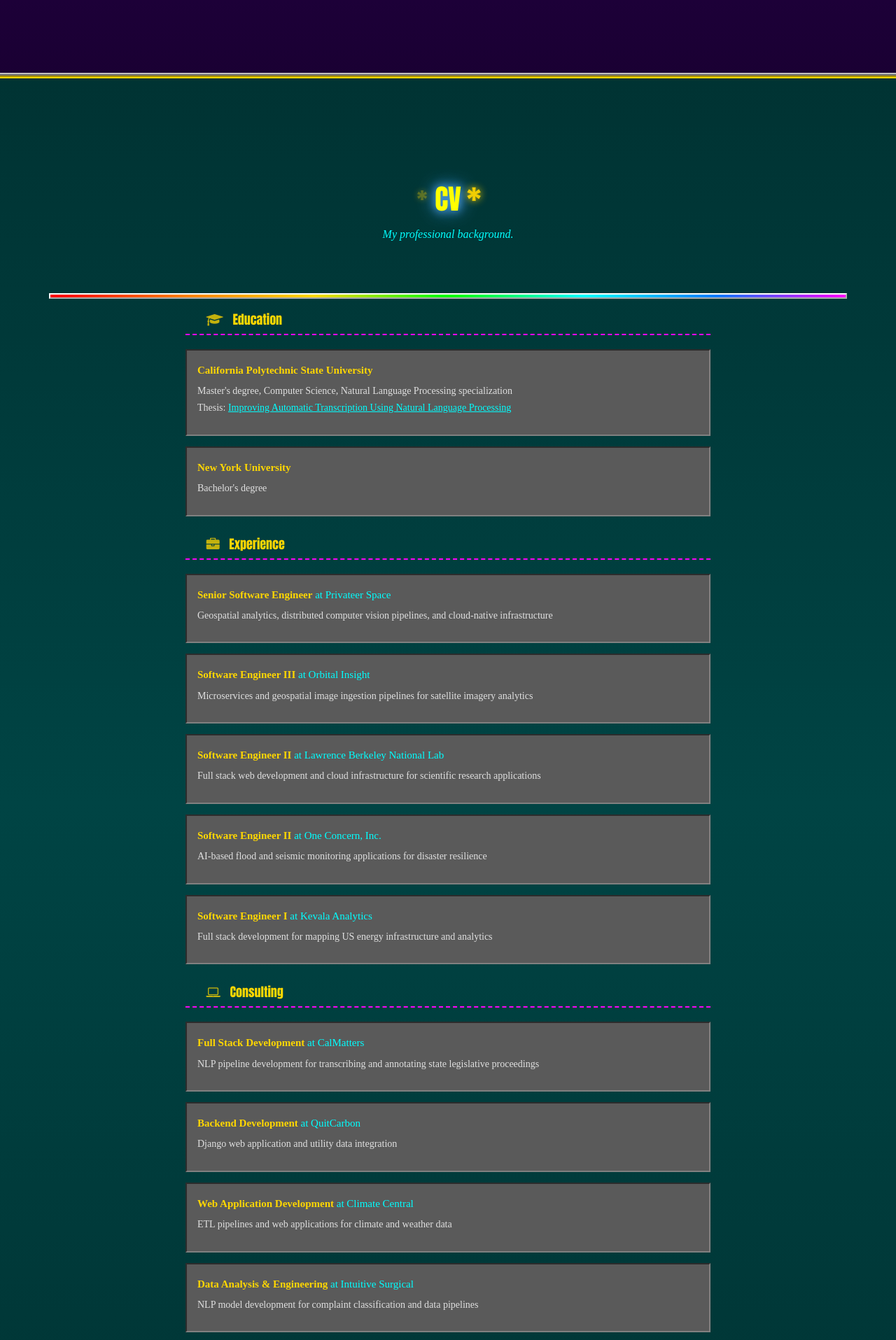
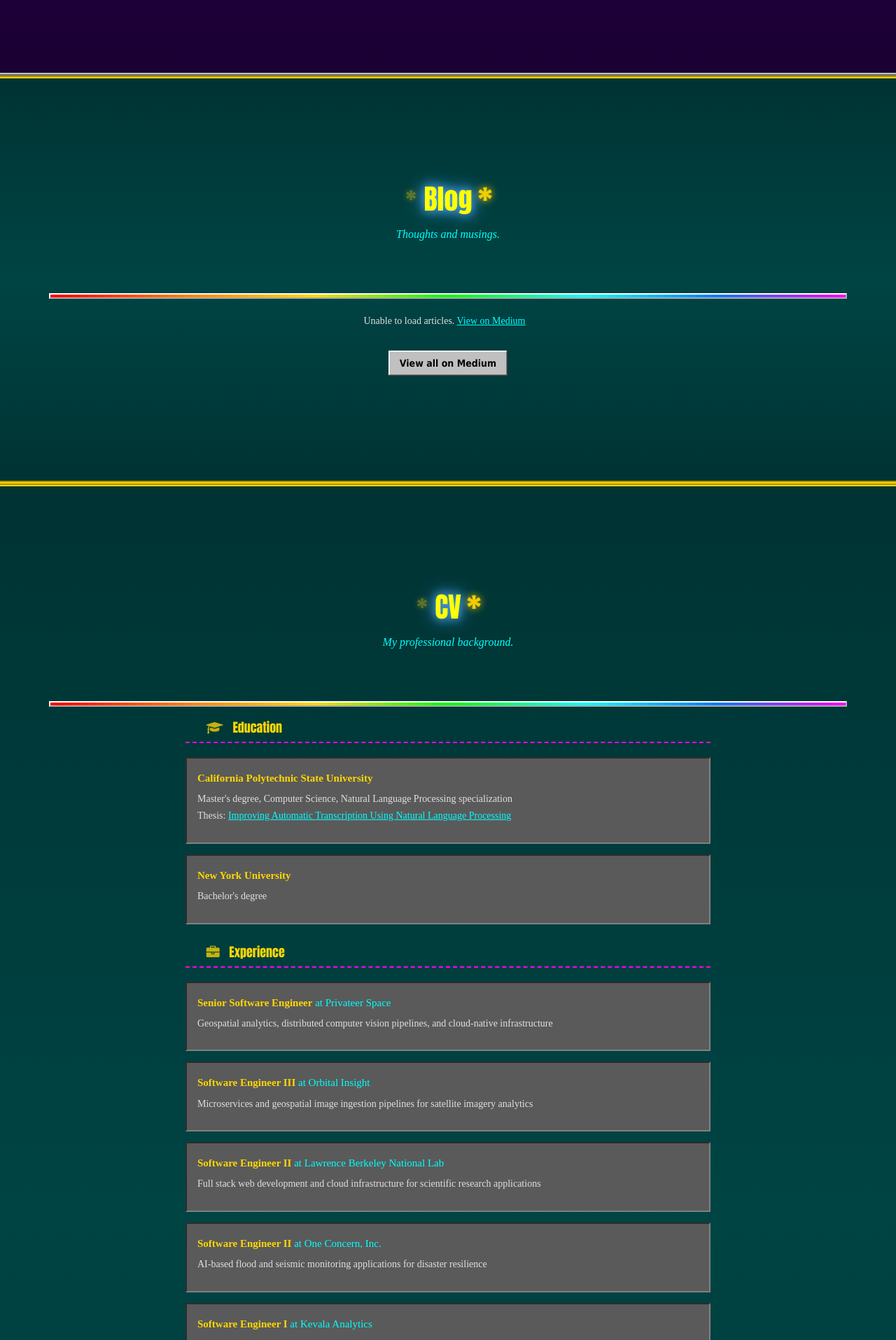
Before and after one commit to askiefer/website-annaskiefer, a PHP site: page /index.html in a window 1280 px wide. Shown: the part 2133-4048 px from the top of the page at 70% size. Run offline with PHP 8.4, Linux system fonts and the light colour scheme; some libraries are stand-ins or nearby versions; some web fonts are replaced.

Commit message:
Add Blog section to homepage with scrollable container
Embeds Medium blog feed directly on the main page after the About Me section,
with max-height scrolling to keep page length manageable.

Co-Authored-By: Claude Opus 4.5 <noreply@anthropic.com>

```diff
--- a/css/geocities.css
+++ b/css/geocities.css
@@ -549,21 +549,72 @@ body.has-marquee header {
    Blog-specific styles
    ============================================ */
 
+.blog-scroll-container {
+  max-height: 500px;
+  overflow-y: auto;
+  padding-right: 10px;
+  /* Retro scrollbar styling */
+  scrollbar-width: thin;
+  scrollbar-color: #c0c0c0 #404040;
+}
+
+.blog-scroll-container::-webkit-scrollbar {
+  width: 16px;
+}
+
+.blog-scroll-container::-webkit-scrollbar-track {
+  background: #404040;
+  border: 2px inset #808080;
+}
+
+.blog-scroll-container::-webkit-scrollbar-thumb {
+  background: linear-gradient(180deg, #c0c0c0, #808080);
+  border: 2px outset #c0c0c0;
+}
+
+.blog-scroll-container::-webkit-scrollbar-thumb:hover {
+  background: linear-gradient(180deg, #d0d0d0, #909090);
+}
+
+.blog-scroll-container::-webkit-scrollbar-button {
+  background: #c0c0c0;
+  border: 2px outset #c0c0c0;
+  height: 16px;
+}
+
+.blog-scroll-container::-webkit-scrollbar-button:hover {
+  background: #a0a0a0;
+  border: 2px inset #808080;
+}
+
 .blog-post {
-  background: rgba(25, 25, 112, 0.8) !important;
+  background: #ffffff !important;
   border: 3px ridge #c0c0c0 !important;
   padding: 20px !important;
   margin-bottom: 30px !important;
 }
 
+.blog-post p,
+.blog-post .text-muted {
+  color: #333333 !important;
+}
+
 .blog-post h3 a {
-  color: #ffd700 !important;
+  color: #000080 !important;
   text-decoration: none !important;
 }
 
 .blog-post h3 a:hover {
   color: #ff00ff !important;
   text-decoration: underline !important;
+}
+
+.blog-post a {
+  color: #000080 !important;
+}
+
+.blog-post a:hover {
+  color: #ff00ff !important;
 }
 
 /* NEW badge for recent posts */
--- a/index.html
+++ b/index.html
@@ -72,7 +72,7 @@
                         <a class="page-scroll" href="#cv">CV</a>
                     </li>
                     <li>
-                        <a href="blog.html">Blog</a>
+                        <a class="page-scroll" href="#blog">Blog</a>
                     </li>
                     <li>
                         <a class="page-scroll" href="#connect">Connect</a>
@@ -119,6 +119,29 @@
                     <p class="text-muted">From increasing efficiency, productivity, and awareness, I believe software, if used ethically, can move us towards a better future, and I hope to build tools to help move us there.</p>
                     <h3 class="section-subheading text-muted"><b>Will you join me?</b></h3>
                     <div class="rainbow-divider"></div>
+                </div>
+            </div>
+        </div>
+    </section>
+
+    <!-- Blog Section -->
+    <section id="blog" class="bg-light-gray">
+        <div class="container">
+            <div class="row">
+                <div class="col-lg-12 text-center">
+                    <h2 class="section-heading"><span class="sparkle">*</span> Blog <span class="sparkle">*</span></h2>
+                    <h3 class="section-subheading text-muted">Thoughts and musings.</h3>
+                    <div class="rainbow-divider"></div>
+                </div>
+            </div>
+            <div class="row">
+                <div class="col-lg-8 col-lg-offset-2">
+                    <div class="blog-scroll-container" id="medium-posts">
+                        <p class="text-center text-muted">Loading articles...</p>
+                    </div>
+                    <div class="text-center" style="margin-top: 20px;">
+                        <a href="https://medium.com/@askiefer" target="_blank" class="btn btn-primary">View all on Medium</a>
+                    </div>
                 </div>
             </div>
         </div>
@@ -708,6 +731,59 @@
     <!-- Custom Theme JavaScript -->
     <script src="js/agency.js"></script>
 
+    <!-- Blog Posts Loader -->
+    <script>
+        // Fetch Medium RSS feed via rss2json API
+        fetch('https://api.rss2json.com/v1/api.json?rss_url=https://medium.com/feed/@askiefer')
+            .then(response => response.json())
+            .then(data => {
+                const container = document.getElementById('medium-posts');
+
+                if (data.status === 'ok' && data.items.length > 0) {
+                    let html = '';
+                    data.items.forEach(item => {
+                        const date = new Date(item.pubDate).toLocaleDateString('en-US', {
+                            year: 'numeric',
+                            month: 'long',
+                            day: 'numeric'
+                        });
+
+                        // Extract first image from content if available
+                        const imgMatch = item.content.match(/<img[^>]+src="([^">]+)"/);
+                        const thumbnail = imgMatch ? imgMatch[1] : null;
+
+                        // Strip HTML tags for description
+                        const tempDiv = document.createElement('div');
+                        tempDiv.innerHTML = item.description;
+                        const description = tempDiv.textContent.substring(0, 200) + '...';
+
+                        // Check if post is from the last 30 days
+                        const postDate = new Date(item.pubDate);
+                        const thirtyDaysAgo = new Date();
+                        thirtyDaysAgo.setDate(thirtyDaysAgo.getDate() - 30);
+                        const isNew = postDate > thirtyDaysAgo;
+
+                        html += `
+                            <article class="blog-post">
+                                ${thumbnail ? `<img src="${thumbnail}" alt="${item.title}" style="width: 100%; max-height: 200px; object-fit: cover; margin-bottom: 15px; border: 3px ridge #c0c0c0;">` : ''}
+                                <h3><a href="${item.link}" target="_blank">${item.title}</a>${isNew ? '<span class="new-badge">NEW!</span>' : ''}</h3>
+                                <p class="text-muted"><small>${date}</small></p>
+                                <p>${description}</p>
+                                <a href="${item.link}" target="_blank">Read more >></a>
+                            </article>
+                        `;
+                    });
+                    container.innerHTML = html;
+                } else {
+                    container.innerHTML = '<p class="text-center text-muted">No articles found.</p>';
+                }
+            })
+            .catch(error => {
+                document.getElementById('medium-posts').innerHTML =
+                    '<p class="text-center text-muted">Unable to load articles. <a href="https://medium.com/@askiefer" target="_blank">View on Medium</a></p>';
+            });
+    </script>
+
 </body>
 
 </html>
```
